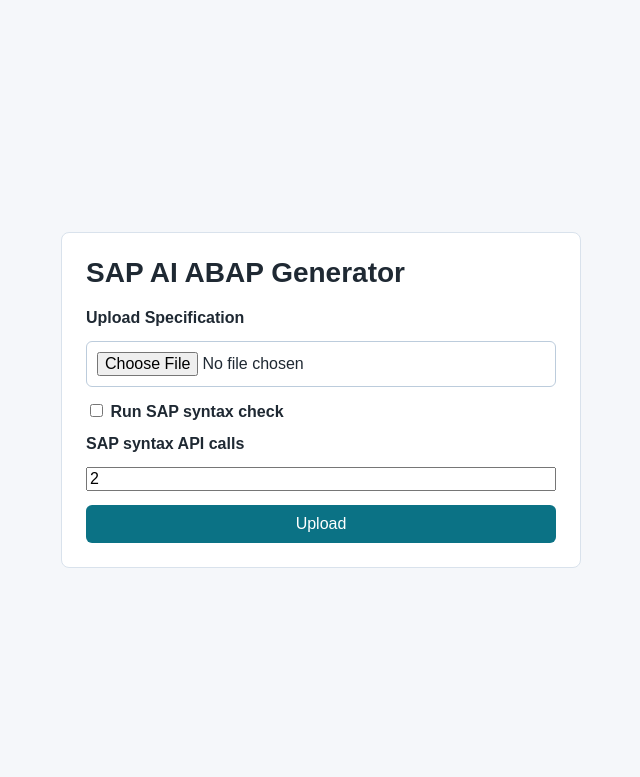
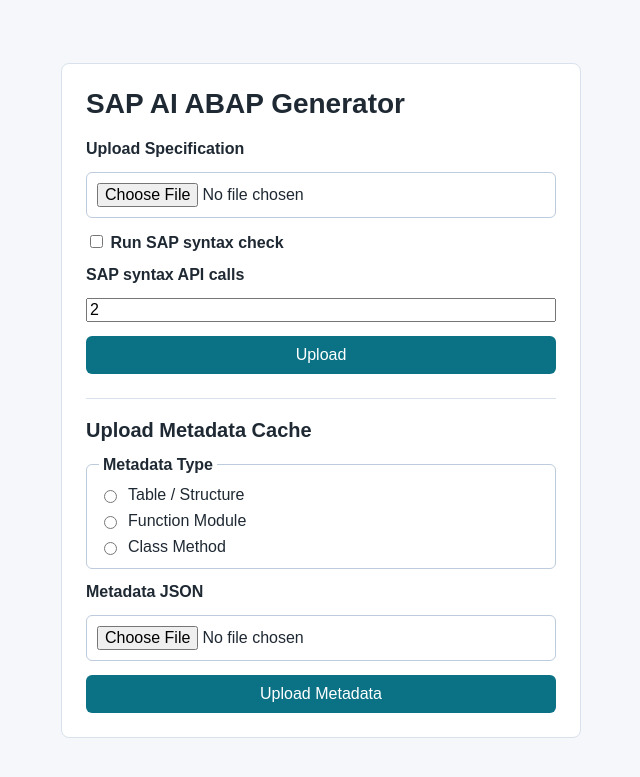
Before and after one commit to Shinksy/abap-builder, a Flask app: page / in a window 1280 px wide. Shown: the top 777 px of the page, without its empty margins (319-959 px from the left). Run offline with Flask 3, Linux system fonts and the light colour scheme.

Commit message:
Logic to upload metadata

```diff
--- a/app.py
+++ b/app.py
@@ -9,6 +9,13 @@
 from services.ddic_metadata_provider import get_configured_ddic_metadata_provider
 from services.job_options import load_job_options, save_job_options
 from services.llm import generate_code_review_repair
+from services.metadata_cache_upload import (
+    MetadataCacheUploadError,
+    METADATA_TYPE_LABELS,
+    parse_metadata_upload_json,
+    prepare_metadata_cache_upload,
+    save_metadata_cache_upload,
+)
 from services.progress import create_job, get_progress, update_progress
 from services.sap_syntax_check import get_configured_sap_syntax_checker
 from services.create_abap import (
@@ -57,13 +64,47 @@
 
     @app.get("/")
     def home():
-        return render_template("home.html")
+        return render_template("home.html", metadata_type_labels=METADATA_TYPE_LABELS)
+
+    @app.post("/metadata-cache/upload")
+    def upload_metadata_cache_file():
+        metadata_type = request.form.get("metadata_type")
+        try:
+            metadata = parse_metadata_upload_json(
+                uploaded_file=request.files.get("metadata_file"),
+                payload_text=request.form.get("metadata_payload"),
+            )
+            prepared_upload = prepare_metadata_cache_upload(metadata_type, metadata, app.config)
+        except MetadataCacheUploadError as exc:
+            return render_template(
+                "home.html",
+                metadata_type_labels=METADATA_TYPE_LABELS,
+                metadata_error=str(exc),
+            ), 400
+        destination_path = Path(prepared_upload["destination_path"])
+        prepared_upload["destination_display_path"] = display_path(destination_path)
+        if destination_path.exists() and request.form.get("confirm_overwrite") != "1":
+            return render_template(
+                "home.html",
+                metadata_type_labels=METADATA_TYPE_LABELS,
+                metadata_upload_confirm=prepared_upload,
+                metadata_payload=json.dumps(prepared_upload["metadata"]),
+            ), 409
+        save_metadata_cache_upload(prepared_upload)
+        return render_template(
+            "home.html",
+            metadata_type_labels=METADATA_TYPE_LABELS,
+            metadata_success=(
+                f"Uploaded {prepared_upload['metadata_type_label']} metadata for "
+                f"{prepared_upload['object_name']} to {prepared_upload['destination_display_path']}."
+            ),
+        )
 
     @app.post("/upload")
     def upload_file():
         uploaded_file = request.files.get("abap_file")
         if not uploaded_file or not uploaded_file.filename:
-            return render_template("home.html", error="Select an ABAP file to upload."), 400
+            return render_template("home.html", error="Select an ABAP file to upload.", metadata_type_labels=METADATA_TYPE_LABELS), 400
 
         job_id = create_job(jobs_folder)
         run_sap_syntax_check = request.form.get("run_sap_syntax_check") == "1"
@@ -257,6 +298,13 @@
     save_post_generation_diagnostics(job_folder, diagnostics)
 
 
+def display_path(path):
+    try:
+        return str(Path(path).resolve(strict=False).relative_to(Config.BASE_DIR))
+    except ValueError:
+        return str(path)
+
+
 def log_ddic_metadata_startup(app):
     provider = app.config.get("DDIC_METADATA_PROVIDER")
     print(f"DDIC metadata .env path loaded: {app.config.get('ENV_FILE_PATH')}")
--- /dev/null
+++ b/services/metadata_cache_upload.py
@@ -0,0 +1,136 @@
+from copy import deepcopy
+import json
+from pathlib import Path
+from urllib.parse import quote
+
+
+class MetadataCacheUploadError(ValueError):
+    pass
+
+
+METADATA_TYPE_LABELS = {
+    "table": "Table / Structure",
+    "function": "Function Module",
+    "method": "Class Method",
+}
+
+
+def prepare_metadata_cache_upload(metadata_type, metadata, config):
+    selected_type = normalize_metadata_type(metadata_type)
+    if not isinstance(metadata, dict):
+        raise MetadataCacheUploadError("Metadata upload must contain a JSON object.")
+    if selected_type == "table":
+        return prepare_table_upload(metadata, config)
+    if selected_type == "function":
+        return prepare_function_upload(metadata, config)
+    return prepare_method_upload(metadata, config)
+
+
+def save_metadata_cache_upload(prepared_upload):
+    destination = Path(prepared_upload["destination_path"])
+    root = Path(prepared_upload["cache_root"])
+    ensure_child_path(root, destination)
+    destination.parent.mkdir(parents=True, exist_ok=True)
+    destination.write_text(json.dumps(prepared_upload["metadata"], indent=2), encoding="utf-8")
+
+
+def normalize_metadata_type(metadata_type):
+    selected_type = str(metadata_type or "").strip().lower()
+    if selected_type not in METADATA_TYPE_LABELS:
+        raise MetadataCacheUploadError("Select a metadata type to upload.")
+    return selected_type
+
+
+def prepare_table_upload(metadata, config):
+    normalized = deepcopy(metadata)
+    name = normalize_object_name(normalized.get("name"), "Table / Structure metadata is missing required property: name.")
+    fields = normalized.get("fields")
+    if not isinstance(fields, dict):
+        raise MetadataCacheUploadError("Table / Structure metadata must contain a fields object.")
+    normalized["name"] = name
+    cache_root = Path(config["SAP_DDIC_CACHE_DIR"])
+    destination = cache_root / f"{cache_file_stem(name)}.json"
+    ensure_child_path(cache_root, destination)
+    return prepared_upload("table", name, cache_root, destination, normalized)
+
+
+def prepare_function_upload(metadata, config):
+    normalized = deepcopy(metadata)
+    name = normalize_object_name(normalized.get("name"), "Function Module metadata is missing required property: name.")
+    parameters = normalized.get("parameters")
+    if not isinstance(parameters, dict):
+        raise MetadataCacheUploadError("Function Module metadata must contain a parameters object.")
+    normalized["name"] = name
+    cache_root = Path(config["SAP_CALLABLE_CACHE_DIR"]) / "functions"
+    destination = cache_root / f"{cache_file_stem(name)}.json"
+    ensure_child_path(cache_root, destination)
+    return prepared_upload("function", name, cache_root, destination, normalized)
+
+
+def prepare_method_upload(metadata, config):
+    normalized = deepcopy(metadata)
+    class_name = normalize_object_name(normalized.get("class"), "Class Method metadata is missing required property: class.")
+    method_name = normalize_object_name(normalized.get("method"), "Class Method metadata is missing required property: method.")
+    parameters = normalized.get("parameters")
+    if not isinstance(parameters, dict):
+        raise MetadataCacheUploadError("Class Method metadata must contain a parameters object.")
+    normalized["class"] = class_name
+    normalized["method"] = method_name
+    logical_name = f"{class_name}=>{method_name}"
+    cache_root = Path(config["SAP_CALLABLE_CACHE_DIR"]) / "methods"
+    destination = cache_root / f"{cache_file_stem(logical_name)}.json"
+    ensure_child_path(cache_root, destination)
+    return prepared_upload("method", logical_name, cache_root, destination, normalized)
+
+
+def prepared_upload(metadata_type, object_name, cache_root, destination, metadata):
+    return {
+        "metadata_type": metadata_type,
+        "metadata_type_label": METADATA_TYPE_LABELS[metadata_type],
+        "object_name": object_name,
+        "cache_root": str(Path(cache_root)),
+        "destination_path": str(Path(destination)),
+        "metadata": metadata,
+    }
+
+
+def parse_metadata_upload_json(uploaded_file=None, payload_text=None):
+    if payload_text:
+        raw_text = payload_text
+    else:
+        if not uploaded_file:
+            raise MetadataCacheUploadError("Select a metadata JSON file to upload.")
+        raw_bytes = uploaded_file.read()
+        try:
+            raw_text = raw_bytes.decode("utf-8")
+        except UnicodeDecodeError as exc:
+            raise MetadataCacheUploadError("Metadata upload must be a UTF-8 JSON file.") from exc
+    try:
+        parsed = json.loads(raw_text or "")
+    except json.JSONDecodeError as exc:
+        raise MetadataCacheUploadError(f"Metadata upload is not valid JSON: {exc.msg}.") from exc
+    if not isinstance(parsed, dict):
+        raise MetadataCacheUploadError("Metadata upload must contain a JSON object.")
+    return parsed
+
+
+def normalize_object_name(value, error_message):
+    name = str(value or "").strip().upper()
+    if not name:
+        raise MetadataCacheUploadError(error_message)
+    if any(part == ".." for part in name.replace("\\", "/").split("/")):
+        raise MetadataCacheUploadError("Metadata object names must not contain path traversal.")
+    return name
+
+
+def cache_file_stem(name):
+    return quote(str(name or "").strip().upper(), safe="")
+
+
+def ensure_child_path(root, path):
+    root_path = Path(root).resolve(strict=False)
+    target_path = Path(path).resolve(strict=False)
+    try:
+        target_path.relative_to(root_path)
+    except ValueError as exc:
+        raise MetadataCacheUploadError("Metadata cache destination is outside the configured cache folder.") from exc
--- a/static/style.css
+++ b/static/style.css
@@ -31,6 +31,11 @@
 h1 {
   margin: 0 0 20px;
   font-size: 28px;
+}
+
+h2 {
+  margin: 0;
+  font-size: 20px;
 }
 
 .result-header {
@@ -71,6 +76,35 @@
 textarea {
   width: 100%;
   resize: vertical;
+}
+
+fieldset {
+  display: grid;
+  gap: 8px;
+  margin: 0;
+  padding: 12px;
+  border: 1px solid #bcccdc;
+  border-radius: 6px;
+}
+
+legend {
+  padding: 0 4px;
+  font-weight: 700;
+}
+
+.radio-option {
+  display: flex;
+  align-items: center;
+  gap: 8px;
+  font-weight: 400;
+}
+
+.metadata-upload {
+  display: grid;
+  gap: 14px;
+  margin-top: 24px;
+  padding-top: 20px;
+  border-top: 1px solid #d9e2ec;
 }
 
 button {
@@ -309,6 +343,14 @@
   border-radius: 6px;
 }
 
+.success {
+  padding: 10px 12px;
+  color: #0b7285;
+  background: #e6fffa;
+  border: 1px solid #5fe3d0;
+  border-radius: 6px;
+}
+
 .job-id {
   color: #52606d;
   font-size: 14px;
--- a/templates/home.html
+++ b/templates/home.html
@@ -15,6 +15,14 @@
           <p class="error">{{ error }}</p>
         {% endif %}
 
+        {% if metadata_error %}
+          <p class="error">{{ metadata_error }}</p>
+        {% endif %}
+
+        {% if metadata_success %}
+          <p class="success">{{ metadata_success }}</p>
+        {% endif %}
+
         <form action="{{ url_for('upload_file') }}" method="post" enctype="multipart/form-data">
           <label for="abap_file">Upload Specification</label>
           <input id="abap_file" name="abap_file" type="file" accept=".abap,.txt" required>
@@ -26,6 +34,39 @@
           <input id="sap_syntax_check_attempts" name="sap_syntax_check_attempts" type="number" min="1" max="10" value="2">
           <button type="submit">Upload</button>
         </form>
+
+        <section class="metadata-upload">
+          <h2>Upload Metadata Cache</h2>
+          {% if metadata_upload_confirm %}
+            <div class="status-callout warning-callout" role="alert">
+              {{ metadata_upload_confirm.destination_display_path }} already exists for {{ metadata_upload_confirm.object_name }}.
+            </div>
+            <form action="{{ url_for('upload_metadata_cache_file') }}" method="post">
+              <input type="hidden" name="metadata_type" value="{{ metadata_upload_confirm.metadata_type }}">
+              <input type="hidden" name="metadata_payload" value="{{ metadata_payload }}">
+              <input type="hidden" name="confirm_overwrite" value="1">
+              <div class="button-row">
+                <button type="submit">Overwrite</button>
+                <a class="button-link secondary-link" href="{{ url_for('home') }}">Cancel</a>
+              </div>
+            </form>
+          {% else %}
+            <form action="{{ url_for('upload_metadata_cache_file') }}" method="post" enctype="multipart/form-data">
+              <fieldset>
+                <legend>Metadata Type</legend>
+                {% for value, label in metadata_type_labels.items() %}
+                  <label class="radio-option">
+                    <input name="metadata_type" type="radio" value="{{ value }}" required>
+                    {{ label }}
+                  </label>
+                {% endfor %}
+              </fieldset>
+              <label for="metadata_file">Metadata JSON</label>
+              <input id="metadata_file" name="metadata_file" type="file" accept=".json,application/json" required>
+              <button type="submit">Upload Metadata</button>
+            </form>
+          {% endif %}
+        </section>
       </section>
     </main>
   </body>
```
Also changed, not shown: tests/test_metadata_cache_upload.py (added, +182 -0 lines), 2 other files.
